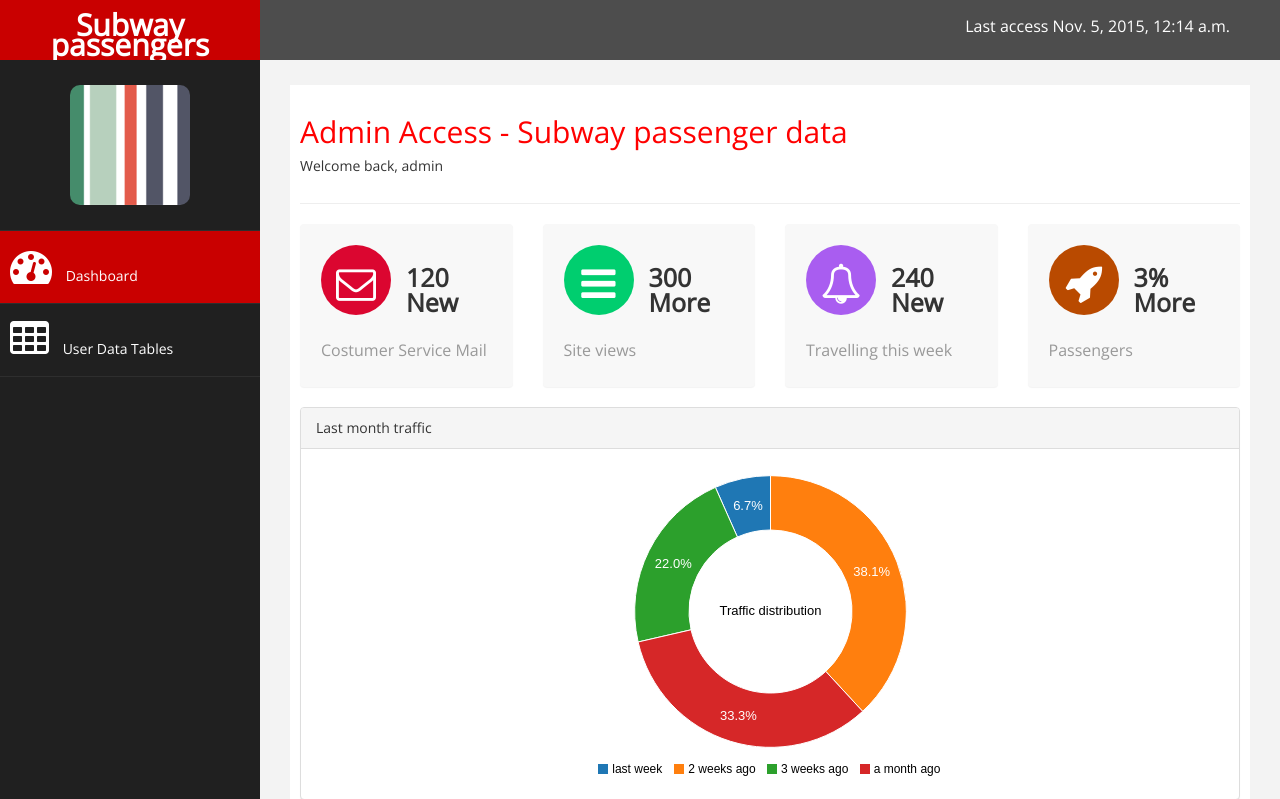
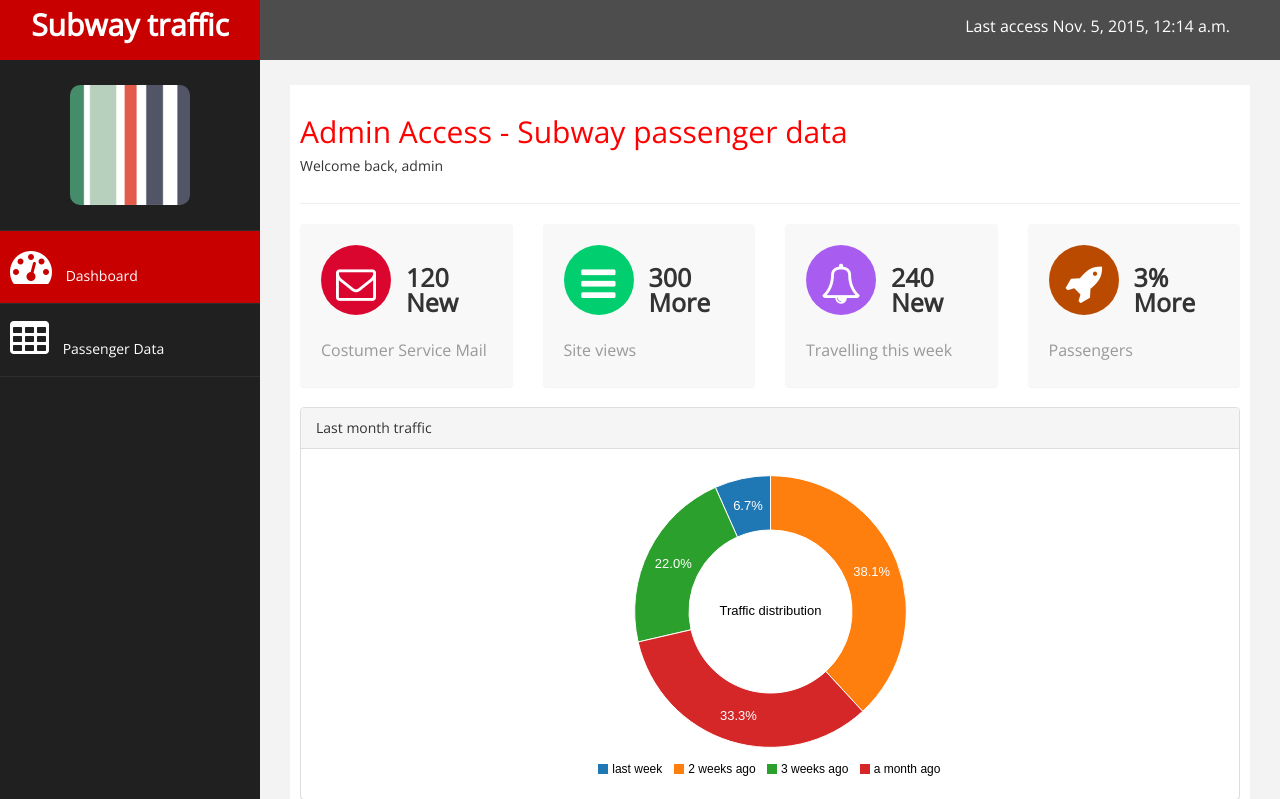
Before and after one commit to anaoaktree/rawjamdash, a Django app: page / in a window 1280 px wide. Shown: the top 799 px of the page. Run offline with Django 3.2, Linux system fonts and the light colour scheme; some libraries are stand-ins or nearby versions.

Commit message:
nav titles

```diff
--- a/hello/templates/base.html
+++ b/hello/templates/base.html
@@ -31,7 +31,7 @@
                     <span class="icon-bar"></span>
                     <span class="icon-bar"></span>
                 </button>
-                <a class="navbar-brand" href="#">Subway passengers</a>
+                <a class="navbar-brand" href="#">Subway traffic</a>
             </div>
   <div style="color: white;
 padding: 15px 50px 5px 50px;
@@ -52,7 +52,7 @@ font-size: 16px;"> Last access {{ todaytime }} </div>
                         <a class="menu-item"  href="/"><i class="fa fa-dashboard fa-3x"></i> Dashboard</a>
                     </li>
                      <li  >
-                        <a class="menu-item"  href="/tables"><i class="fa fa-table fa-3x"></i> User Data Tables</a>
+                        <a class="menu-item"  href="/tables"><i class="fa fa-table fa-3x"></i> Passenger Data</a>
                     </li>
 
                 </ul>
```
